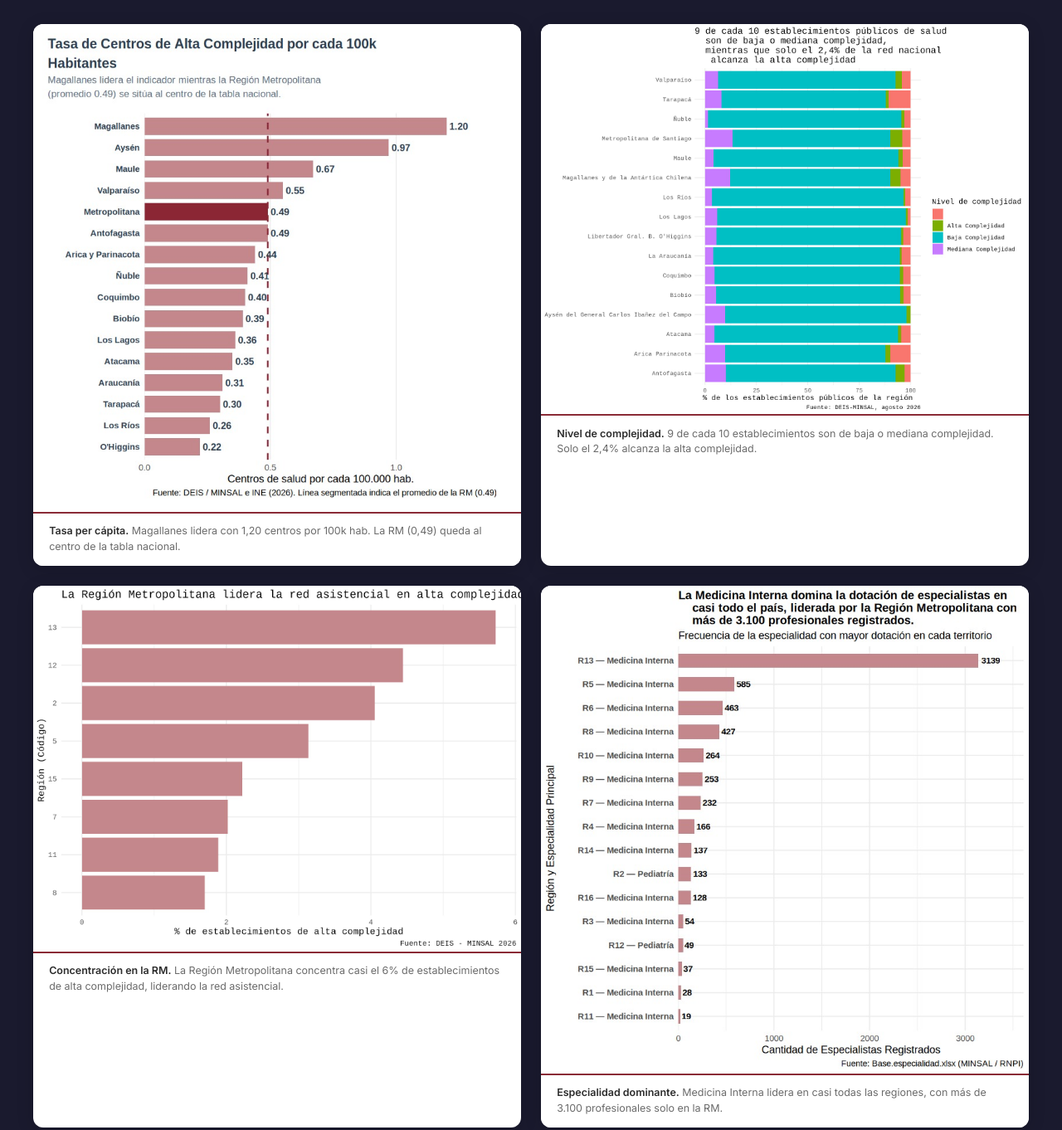
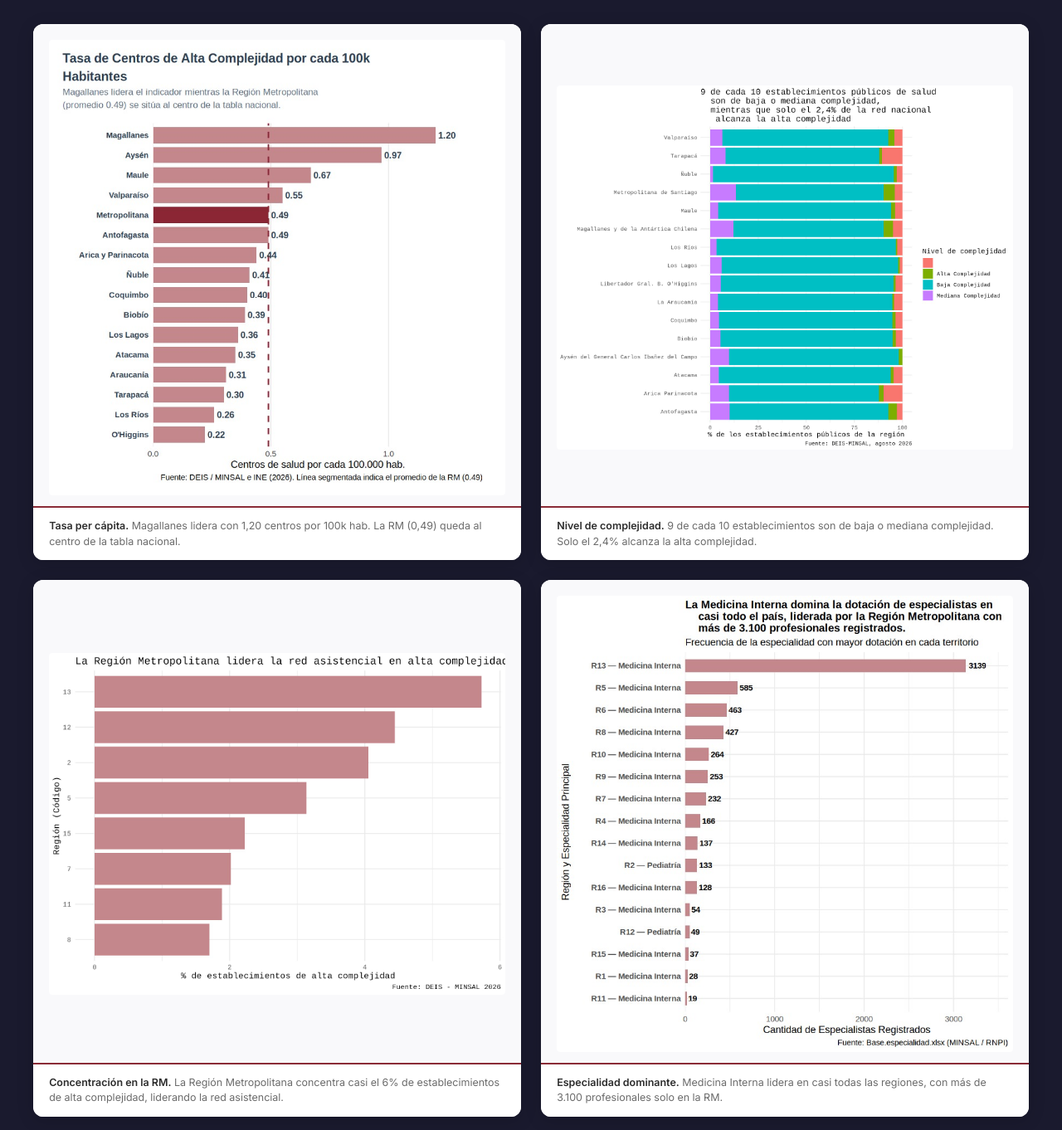
Before and after one commit to beca-py/el-peso-del-centro, a website: page public/index.html in a window 1280 px wide. Shown: the part 2284-3646 px from the top of the page at 83% size. Drawn offline with nearby package versions, Linux system fonts and the light colour scheme.

Commit message:
Balancear gráficos con padding uniforme y fondo neutro
Envuelve cada imagen en .chart-img-wrap con padding interno
y fondo #f9f9fb para dar espacio visual uniforme. Flexbox
vertical con align-items:center iguala la altura entre tarjetas
de distintas proporciones.

Co-Authored-By: Claude Opus 4.6 <noreply@anthropic.com>

```diff
--- a/public/index.html
+++ b/public/index.html
@@ -95,9 +95,14 @@
     .chart-card{
       background:white;border-radius:12px;overflow:hidden;
       box-shadow:0 4px 20px rgba(0,0,0,.15);transition:transform .3s;
+      display:flex;flex-direction:column;
     }
     .chart-card:hover{transform:translateY(-4px)}
-    .chart-card img{width:100%;height:auto;display:block}
+    .chart-img-wrap{
+      padding:1.2rem 1.2rem .8rem;background:#f9f9fb;
+      display:flex;align-items:center;justify-content:center;flex:1;
+    }
+    .chart-card img{width:100%;height:auto;display:block;border-radius:4px}
     .chart-card-caption{
       padding:.8rem 1.2rem;background:white;
       font-size:.78rem;color:var(--text-light);line-height:1.5;
@@ -408,19 +413,19 @@
     <p class="sec-desc">Resultados clave del estudio de establecimientos y especialistas a nivel regional.</p>
     <div class="charts-grid">
       <div class="chart-card">
-        <img src="img/grafico-tasa-100k.jpeg" alt="Tasa de centros de alta complejidad por cada 100k habitantes" loading="lazy">
+        <div class="chart-img-wrap"><img src="img/grafico-tasa-100k.jpeg" alt="Tasa de centros de alta complejidad por cada 100k habitantes" loading="lazy"></div>
         <div class="chart-card-caption"><strong>Tasa per cápita.</strong> Magallanes lidera con 1,20 centros por 100k hab. La RM (0,49) queda al centro de la tabla nacional.</div>
       </div>
       <div class="chart-card">
-        <img src="img/grafico-complejidad.jpeg" alt="Distribución de establecimientos por nivel de complejidad" loading="lazy">
+        <div class="chart-img-wrap"><img src="img/grafico-complejidad.jpeg" alt="Distribución de establecimientos por nivel de complejidad" loading="lazy"></div>
         <div class="chart-card-caption"><strong>Nivel de complejidad.</strong> 9 de cada 10 establecimientos son de baja o mediana complejidad. Solo el 2,4% alcanza la alta complejidad.</div>
       </div>
       <div class="chart-card">
-        <img src="img/grafico-rm-lidera.jpeg" alt="La Región Metropolitana lidera la red asistencial en alta complejidad" loading="lazy">
+        <div class="chart-img-wrap"><img src="img/grafico-rm-lidera.jpeg" alt="La Región Metropolitana lidera la red asistencial en alta complejidad" loading="lazy"></div>
         <div class="chart-card-caption"><strong>Concentración en la RM.</strong> La Región Metropolitana concentra casi el 6% de establecimientos de alta complejidad, liderando la red asistencial.</div>
       </div>
       <div class="chart-card">
-        <img src="img/grafico-especialidades.jpeg" alt="Medicina Interna domina la dotación de especialistas por región" loading="lazy">
+        <div class="chart-img-wrap"><img src="img/grafico-especialidades.jpeg" alt="Medicina Interna domina la dotación de especialistas por región" loading="lazy"></div>
         <div class="chart-card-caption"><strong>Especialidad dominante.</strong> Medicina Interna lidera en casi todas las regiones, con más de 3.100 profesionales solo en la RM.</div>
       </div>
     </div>
```
